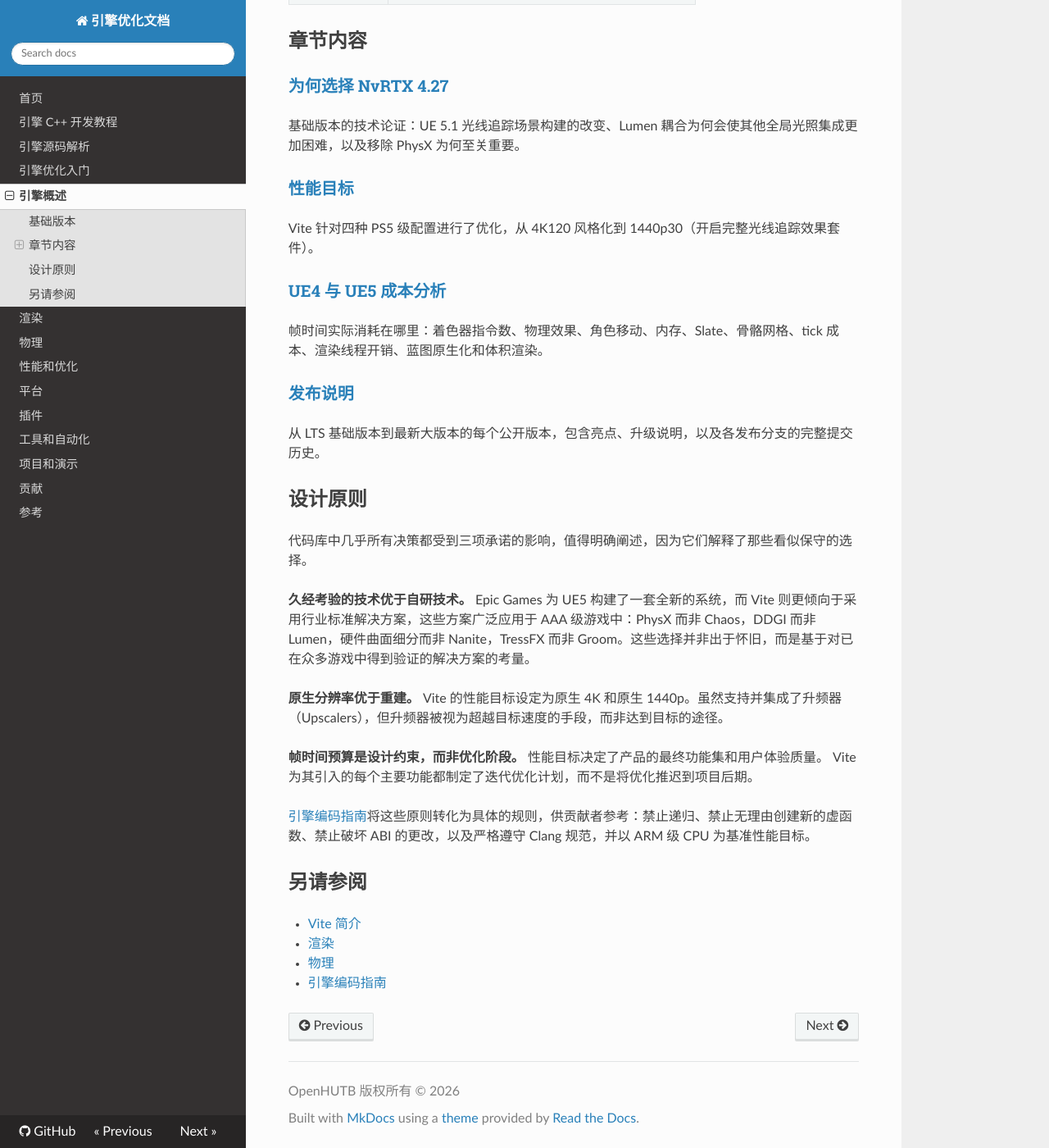
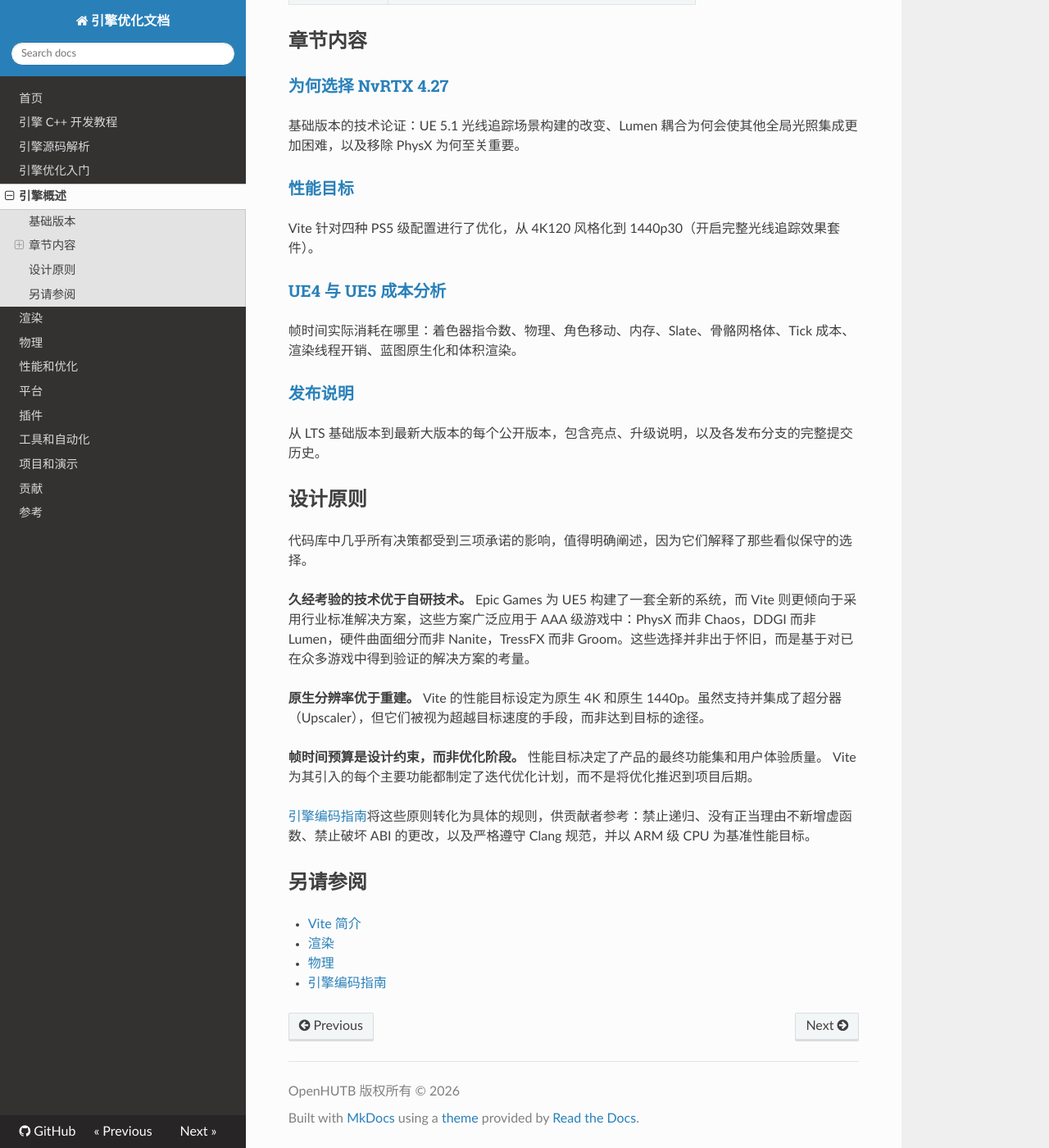
Before and after one commit to OpenHUTB/cpp, an MkDocs documentation site: the page built from docs/optimization/EngineOverview/Engine-Overview.md, in a window 1280 px wide and 1400 px high, scrolled down 877 px. Shown: the whole window at 82% size. Built offline with MkDocs 1.6.1, drawn with Linux system fonts in a browser that asks for light colours; nearby versions of some CDN libraries; a script that is not in the unit is left out.

Commit message:
docs: 统一引擎概述页的 Upscaler 与 Tick 译名
- 升频器改为超分器，与 Upscalers 页一致
- 「tick 成本」改为「Tick 成本」，「骨骼网格」改为「骨骼网格体」
- 「禁止无理由创建新的虚函数」按原文改为「没有正当理由不新增虚函数」

```diff
--- a/docs/optimization/EngineOverview/Engine-Overview.md
+++ b/docs/optimization/EngineOverview/Engine-Overview.md
@@ -34,7 +34,7 @@ Vite 针对四种 PS5 级配置进行了优化，从 4K120 风格化到 1440p30
 
 ### [UE4 与 UE5 成本分析](UE4-Versus-UE5-Cost-Analysis.md)
 
-帧时间实际消耗在哪里：着色器指令数、物理效果、角色移动、内存、Slate、骨骼网格、tick 成本、渲染线程开销、蓝图原生化和体积渲染。
+帧时间实际消耗在哪里：着色器指令数、物理、角色移动、内存、Slate、骨骼网格体、Tick 成本、渲染线程开销、蓝图原生化和体积渲染。
 
 
 ### [发布说明](Release-Notes.md)
@@ -48,11 +48,11 @@ Vite 针对四种 PS5 级配置进行了优化，从 4K120 风格化到 1440p30
 
 **久经考验的技术优于自研技术。** Epic Games 为 UE5 构建了一套全新的系统，而 Vite 则更倾向于采用行业标准解决方案，这些方案广泛应用于 AAA 级游戏中：PhysX 而非 Chaos，DDGI 而非 Lumen，硬件曲面细分而非 Nanite，TressFX 而非 Groom。这些选择并非出于怀旧，而是基于对已在众多游戏中得到验证的解决方案的考量。
 
-**原生分辨率优于重建。** Vite 的性能目标设定为原生 4K 和原生 1440p。虽然支持并集成了升频器（Upscalers），但升频器被视为超越目标速度的手段，而非达到目标的途径。
+**原生分辨率优于重建。** Vite 的性能目标设定为原生 4K 和原生 1440p。虽然支持并集成了超分器（Upscaler），但它们被视为超越目标速度的手段，而非达到目标的途径。
 
 **帧时间预算是设计约束，而非优化阶段。** 性能目标决定了产品的最终功能集和用户体验质量。 Vite 为其引入的每个主要功能都制定了迭代优化计划，而不是将优化推迟到项目后期。
 
-[引擎编码指南](../Contributing/Coding-Guidelines.md)将这些原则转化为具体的规则，供贡献者参考：禁止递归、禁止无理由创建新的虚函数、禁止破坏 ABI 的更改，以及严格遵守 Clang 规范，并以 ARM 级 CPU 为基准性能目标。
+[引擎编码指南](../Contributing/Coding-Guidelines.md)将这些原则转化为具体的规则，供贡献者参考：禁止递归、没有正当理由不新增虚函数、禁止破坏 ABI 的更改，以及严格遵守 Clang 规范，并以 ARM 级 CPU 为基准性能目标。
 
 
 ## 另请参阅
```
